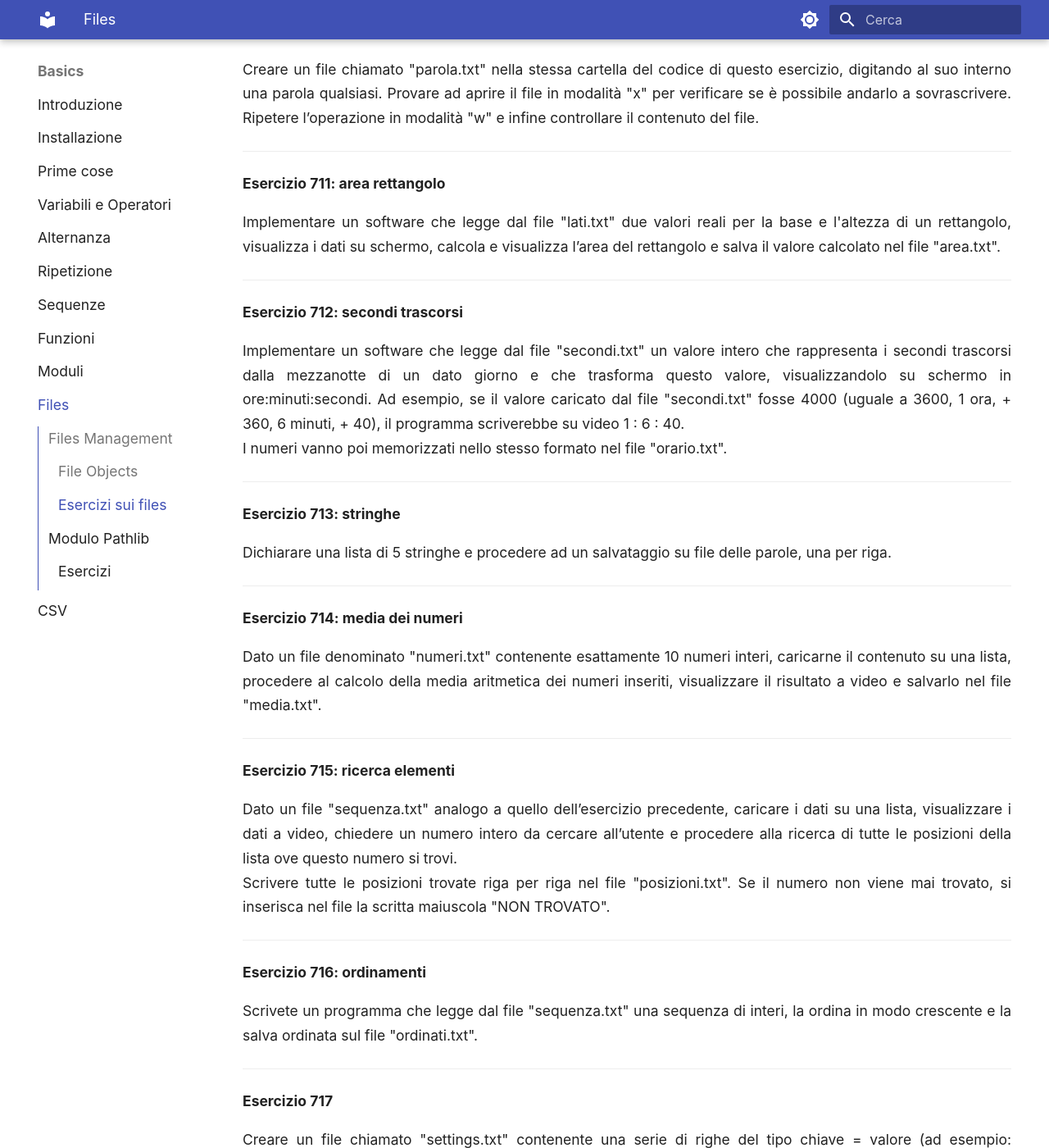
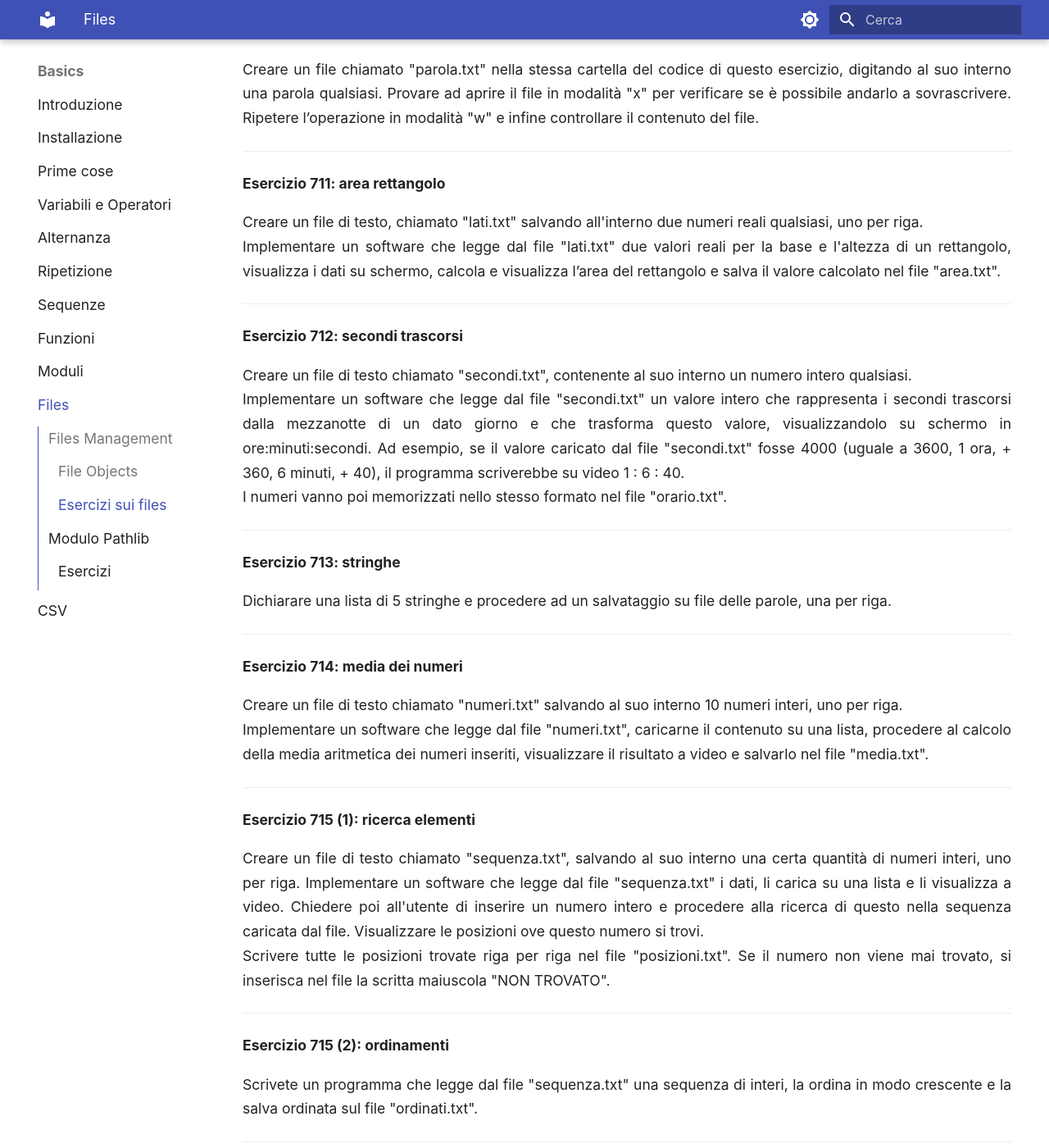
Before and after one commit to adjamhub/pyhandouts, an MkDocs documentation site: the page built from docs/basics/107_files.md, in a window 1280 px wide and 1400 px high, scrolled down 7916 px. Shown: the whole window at 82% size. Built offline with MkDocs 1.6.1 and Material for MkDocs 9.7.7, drawn with Linux system fonts in a browser that asks for light colours; emoji names are drawn with the system emoji font; some of the changed text lies outside the part shown.

Commit message:
files: esercizi ++

```diff
--- a/docs/basics/107_files.md
+++ b/docs/basics/107_files.md
@@ -193,20 +193,20 @@
 ### Esercizi sui files
 
 
-**Esercizio 701**
+**Esercizio 701 (1)**
 
 Scrivere un programma che chiede all’utente di digitare il proprio nome e poi salva la stringa digitata sul file "stringa.txt".
 
 ------------------------------------------------------------
 
-**Esercizio 702**
+**Esercizio 701 (2)**
 
 Scrivere un programma che carica in lettura il file "stringa.txt" creato nell’esercizio precedente e ne visualizza
 il contenuto sullo schermo (dovrebbe visualizzare la stringa digitata prima).
 
 ------------------------------------------------------------
 
-**Esercizio 703**
+**Esercizio 703 (1)**
 
 Scrivere un programma che chiede all’utente di digitare un numero intero e poi salva il numero digitato sul file "intero.txt".
 
@@ -218,27 +218,27 @@
 
 ------------------------------------------------------------
 
-**Esercizio 704**
+**Esercizio 703 (2)**
 
 Scrivere un programma che carica in lettura il file "intero.txt" creato nell’esercizio precedente e salva il suo contenuto,
 convertito in intero, su una variabile. Visualizzare la variabile e verificare il suo tipo con la funzione `type()`.
 
 ------------------------------------------------------------
 
-**Esercizio 705**
+**Esercizio 705 (1)**
 
 Scrivere un programma che chiede all’utente di digitare un numero reale e poi salva il numero digitato sul file "reale.txt".
 
 ------------------------------------------------------------
 
-**Esercizio 706**
+**Esercizio 705 (2)**
 
 Scrivere un programma che carica in lettura il file "reale.txt" creato nell’esercizio precedente e salva il suo contenuto, convertito in reale, su una variabile.
 Visualizzare la variabile e verificare il suo tipo con la funzione type().
 
 ------------------------------------------------------------
 
-**Esercizio 707**
+**Esercizio 707 (1)**
 
 Creare una lista contenente i nomi di alcuni animali, visualizzarla sullo schermo e poi andare a copiarne il contenuto nel file "animali.txt" avendo cura di mettere
 ogni animale in una nuova riga.<br>
@@ -246,13 +246,13 @@
 
 ------------------------------------------------------------
 
-**Esercizio 708**
+**Esercizio 707 (2)**
 
-Aprire in lettura il file "animali.txt" creato nell’esercizio precedente in lettura e leggere il contenuto riga per riga visualizzando ogni volta l’animale "estratto".
+Aprire in lettura il file "animali.txt" creato nell’esercizio precedente e leggere il contenuto riga per riga visualizzando ogni volta l’animale "estratto".
 
 ------------------------------------------------------------
 
-**Esercizio 709**
+**Esercizio 707 (3)**
 
 Aprire il file "animali.txt" in modalità "append" (aggiunta a fine file). Chiedere all’utente di inserire il nome di un animale e procedere all’inserimento nel file.
 Ripetere l’operazione 2 o 3 volte, aggiungendo ogni volta l’animale inserito nel file.<br>
@@ -270,6 +270,7 @@
 
 **Esercizio 711: area rettangolo**
 
+Creare un file di testo, chiamato "lati.txt" salvando all'interno due numeri reali qualsiasi, uno per riga.<br>
 Implementare un software che legge dal file "lati.txt" due valori reali per la base e l'altezza di un rettangolo, visualizza i dati su schermo,
 calcola e visualizza l’area del rettangolo e salva il valore calcolato nel file "area.txt".
 
@@ -277,6 +278,7 @@
 
 **Esercizio 712: secondi trascorsi**
 
+Creare un file di testo chiamato "secondi.txt", contenente al suo interno un numero intero qualsiasi.<br>
 Implementare un software che legge dal file "secondi.txt" un valore intero che rappresenta i secondi trascorsi dalla mezzanotte di un dato giorno e che trasforma questo valore,
 visualizzandolo su schermo in ore:minuti:secondi. Ad esempio, se il valore caricato dal file "secondi.txt" fosse 4000 (uguale a 3600, 1 ora, + 360, 6 minuti, + 40),
 il programma scriverebbe su video 1 : 6 : 40.<br>
@@ -292,20 +294,22 @@
 
 **Esercizio 714: media dei numeri**
 
-Dato un file denominato "numeri.txt" contenente esattamente 10 numeri interi, caricarne il contenuto su una lista, procedere al calcolo della media aritmetica dei numeri inseriti,
+Creare un file di testo chiamato "numeri.txt" salvando al suo interno 10 numeri interi, uno per riga.<br>
+Implementare un software che legge dal file "numeri.txt", caricarne il contenuto su una lista, procedere al calcolo della media aritmetica dei numeri inseriti,
 visualizzare il risultato a video e salvarlo nel file "media.txt".
 
 ------------------------------------------------------------
 
-**Esercizio 715: ricerca elementi**
+**Esercizio 715 (1): ricerca elementi**
 
-Dato un file "sequenza.txt" analogo a quello dell’esercizio precedente, caricare i dati su una lista, visualizzare i dati a video, chiedere un numero intero da cercare
-all’utente e procedere alla ricerca di tutte le posizioni della lista ove questo numero si trovi.<br>
+Creare un file di testo chiamato "sequenza.txt", salvando al suo interno una certa quantità di numeri interi, uno per riga.
+Implementare un software che legge dal file "sequenza.txt" i dati, li carica su una lista e li visualizza a video. Chiedere poi all'utente di inserire un numero intero
+e procedere alla ricerca di questo nella sequenza caricata dal file. Visualizzare le posizioni ove questo numero si trovi.<br>
 Scrivere tutte le posizioni trovate riga per riga nel file "posizioni.txt". Se il numero non viene mai trovato, si inserisca nel file la scritta maiuscola "NON TROVATO".
 
 ------------------------------------------------------------
 
-**Esercizio 716: ordinamenti**
+**Esercizio 715 (2): ordinamenti**
 
 Scrivete un programma che legge dal file "sequenza.txt" una sequenza di interi, la ordina in modo crescente e la salva ordinata sul file "ordinati.txt".
 
```
